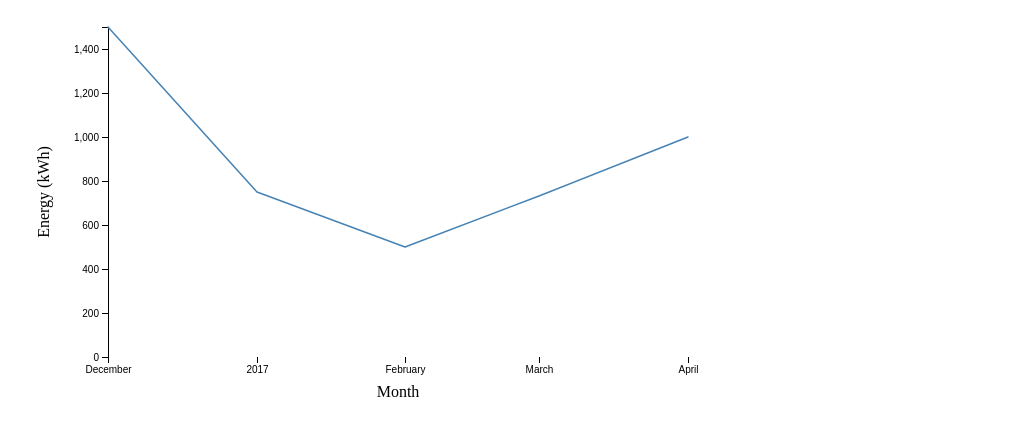
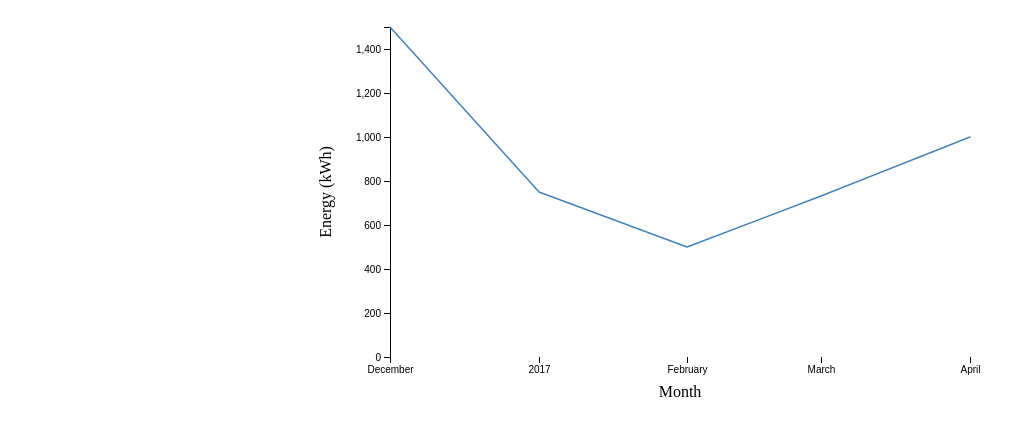
Before and after one commit to NixGD/utility-data-viewer, a website: page index.html in a window 1280 px wide. Shown: the part 73-499 px from the top of the page, without its empty margins (0-1035 px from the left). Drawn offline with nearby package versions, Linux system fonts and the light colour scheme.

Commit message:
Centers text

```diff
--- a/index.html
+++ b/index.html
@@ -6,6 +6,7 @@
 
     <script src="https://d3js.org/d3.v4.js"></script>
     <script src="graphs.js"></script>
+    <link rel="stylesheet" type="text/css" href="style.css">
 
 </head>
 <body>
--- /dev/null
+++ b/public/style.css
@@ -0,0 +1,4 @@
+#graphs {
+    width: fit-content;
+    margin: 0 auto;
+}
```
